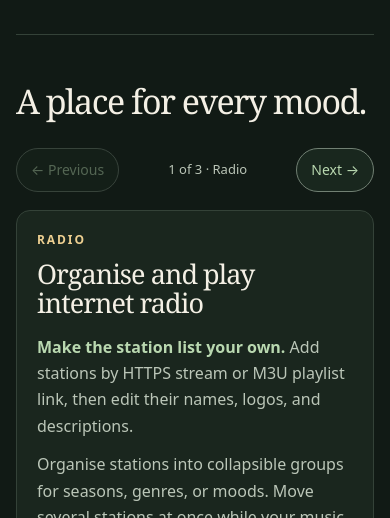
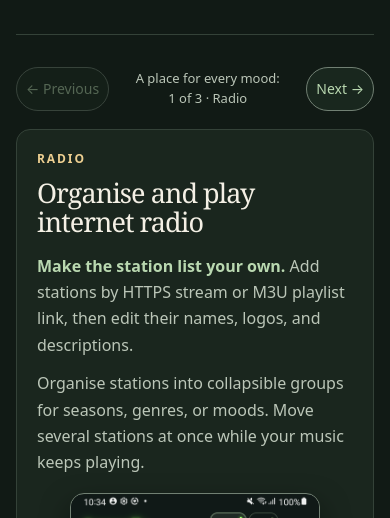
Before and after one commit to miphorez/sonacella, a plain HTML site: page index.html in a window 390 px wide. Shown: the part 763-1281 px from the top of the page. Drawn offline with Linux system fonts and the light colour scheme.

Commit message:
Move the feature carousel heading into its position label

```diff
--- a/index.html
+++ b/index.html
@@ -7,7 +7,7 @@
   <meta name="theme-color" content="#111a15">
   <title>Sonacella — Internet Radio &amp; MP3 Player for Android</title>
   <link rel="icon" href="assets/icon.png" type="image/png">
-  <link rel="stylesheet" href="style.css?v=feature-cards">
+  <link rel="stylesheet" href="style.css?v=feature-indicator">
   <script src="gallery.js" defer></script>
   <script src="video.js?v=release-carousel" defer></script>
   <script src="carousel.js" defer></script>
@@ -86,19 +86,16 @@
       </figure>
     </section>
 
-    <section class="collection" id="features" aria-labelledby="features-title" data-carousel>
-      <header class="section-heading">
-        <h2 id="features-title">A place for every mood.</h2>
-      </header>
+    <section class="collection" id="features" aria-label="A place for every mood" data-carousel>
       <div class="carousel-controls" data-carousel-controls hidden>
         <button type="button" data-carousel-step="-1" aria-label="Previous feature" disabled><span aria-hidden="true">←</span> Previous</button>
-        <p class="carousel-status" data-carousel-status role="status" aria-atomic="true"></p>
+        <p class="carousel-status" role="status" aria-atomic="true">A place for every mood: <span data-carousel-status></span></p>
         <button type="button" data-carousel-step="1" aria-label="Next feature">Next <span aria-hidden="true">→</span></button>
       </div>
       <article class="feature" id="radio" aria-labelledby="radio-title" data-carousel-slide>
         <div class="feature-copy">
           <p class="eyebrow">Radio</p>
-          <h3 id="radio-title">Organise and play internet radio</h3>
+          <h2 id="radio-title">Organise and play internet radio</h2>
           <p class="lede"><strong>Make the station list your own.</strong> Add stations by HTTPS stream or M3U playlist link, then edit their names, logos, and descriptions.</p>
           <p class="lede">Organise stations into collapsible groups for seasons, genres, or moods. Move several stations at once while your music keeps playing.</p>
         </div>
@@ -149,7 +146,7 @@
       <article class="feature" id="mp3" aria-labelledby="mp3-title" data-carousel-slide>
         <div class="feature-copy">
           <p class="eyebrow">MP3</p>
-          <h3 id="mp3-title">Play your own MP3s offline</h3>
+          <h2 id="mp3-title">Play your own MP3s offline</h2>
           <p>Choose <strong>Add files</strong> to add MP3s from your phone and play them offline.</p>
           <p class="drive-copy"><strong>Low on storage?</strong> Choose <strong>Add link</strong> and paste a Google Drive link to an MP3 file or a folder. Sonacella builds a playlist from the folder's MP3s, so you can stream your collection over Wi-Fi without copying it to your phone.</p>
           <p class="drive-detail">Use a folder shared with anyone who has the link, with downloads allowed. Tap <strong>Refresh</strong> after adding new files to your Google Drive folder.</p>
@@ -186,7 +183,7 @@
       <article class="feature" id="chapters" aria-labelledby="chapters-title" data-carousel-slide>
         <div class="feature-copy">
           <p class="eyebrow">Chapters</p>
-          <h3 id="chapters-title">Find your place in a long recording</h3>
+          <h2 id="chapters-title">Find your place in a long recording</h2>
           <p>Add a matching timing file to split a long MP3 into named chapters. Jump straight to a song or section and resume from your saved position. <a href="chapters/">Learn how to split a long MP3 into tracks.</a></p>
           <p class="drive-copy">In <strong>Playlists</strong>, choose <strong>Import Drive folder</strong> and paste a shared Google Drive folder link. Sonacella automatically creates a playlist from its MP3s and splits recordings into chapters when matching timing files are available.</p>
         </div>
--- a/style.css
+++ b/style.css
@@ -141,7 +141,7 @@ h1 em { color: var(--gold); font-weight: inherit; }
   border-radius: 14px;
   background: var(--surface);
 }
-.feature h3 { margin-block: 12px 16px; font-size: clamp(27px, 3.5vw, 46px); line-height: 1.07; letter-spacing: -.035em; }
+.feature h2 { margin-block: 12px 16px; font-size: clamp(27px, 3.5vw, 46px); line-height: 1.07; letter-spacing: -.035em; }
 .feature p:not(.eyebrow) { max-width: 50ch; color: var(--muted); font-size: 16px; line-height: 1.65; }
 .feature .gallery { width: min(100%, 250px); justify-self: center; }
 .feature .gallery-controls { margin-top: 12px; }
@@ -208,6 +208,9 @@ h1 em { color: var(--gold); font-weight: inherit; }
   .lede { font-size: 16px; }
   .collection { padding-block: 32px; }
   .feature { grid-template-columns: 1fr; gap: 17px; }
+  #features .carousel-controls { gap: 8px; }
+  #features .carousel-controls button { padding-inline: 9px; }
+  #features [data-carousel-status] { display: block; }
   .release-entry { grid-template-columns: 1fr; }
   .release-video { grid-column: auto; grid-row: auto; }
   .release-entry-with-video > :where(.release-screens) { justify-self: center; }
```
Also changed, not shown: 1 other file.
